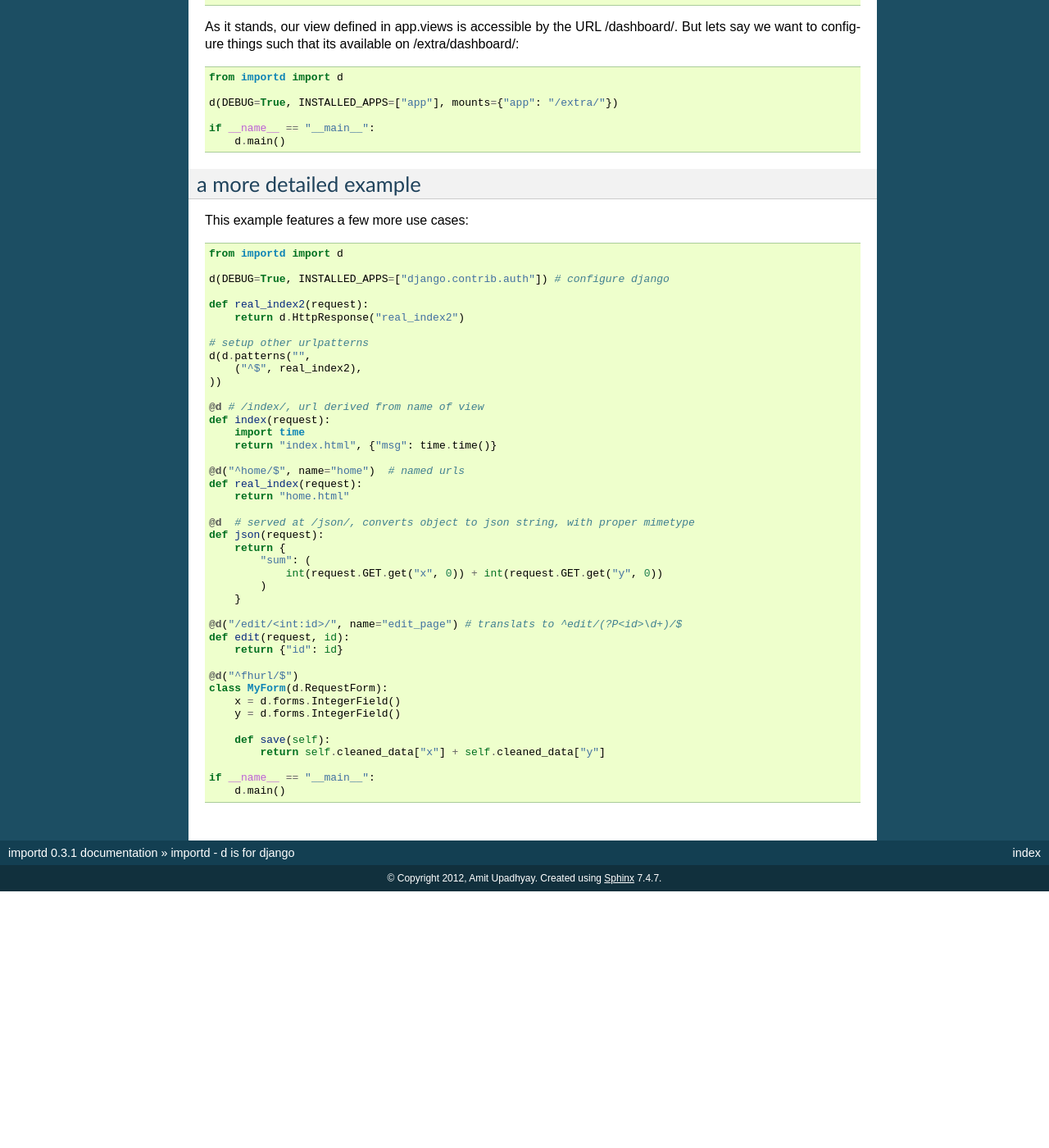
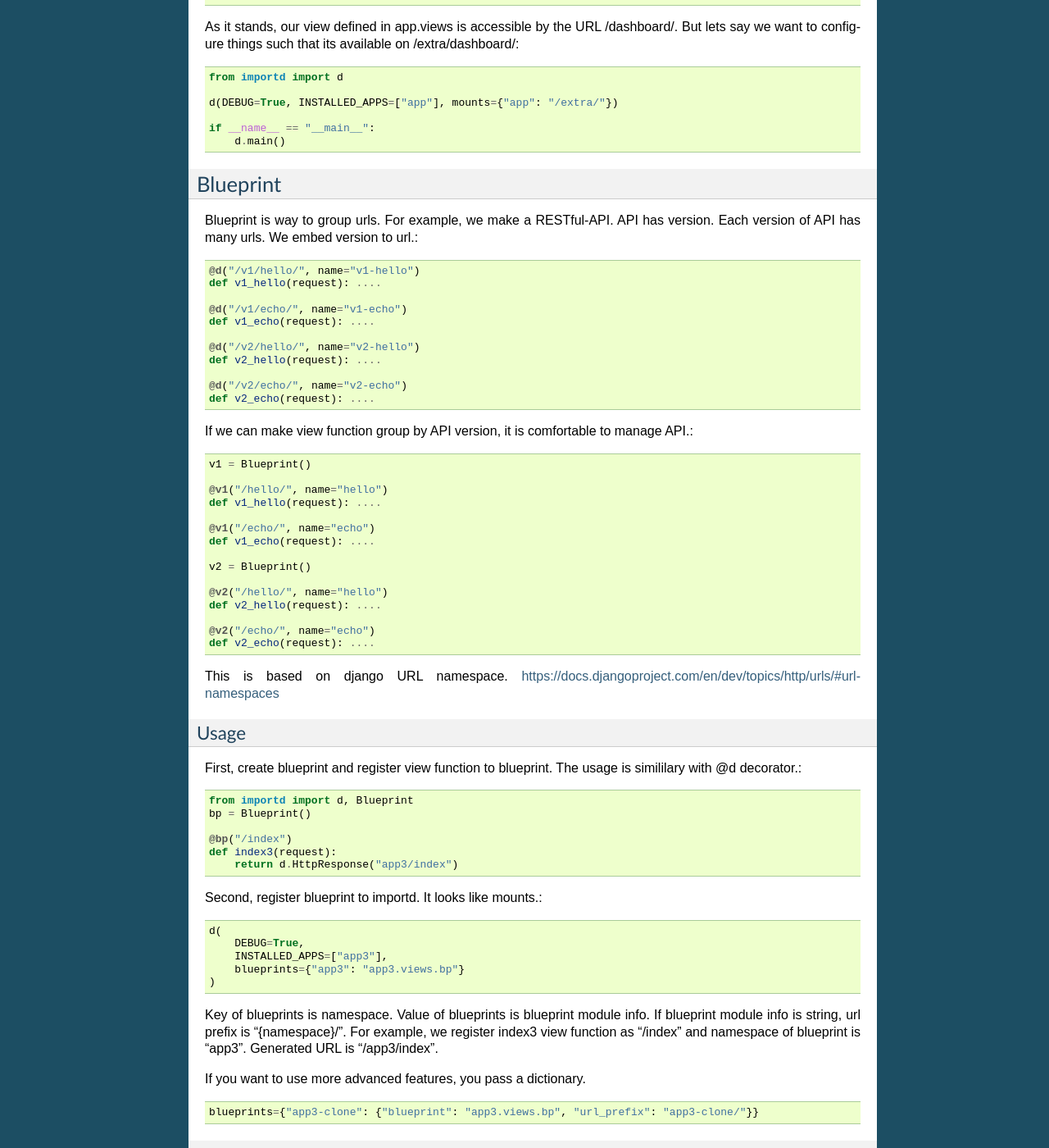
Before and after one commit to amitu/importd, a Sphinx documentation site: the page built from docs/source/index.rst, in a window 1280 px wide and 1400 px high, scrolled down 7865 px. Shown: the whole window at 82% size. Built offline with Sphinx 7.4.7, drawn with Linux system fonts in a browser that asks for light colours; before the commit the page ends 8952 px from its top, so only the background shows below that.

Commit message:
add document of blueprint.

```diff
--- a/docs/source/index.rst
+++ b/docs/source/index.rst
@@ -511,6 +511,76 @@ on /extra/dashboard/::
     if __name__ == "__main__":
         d.main()
 
+Blueprint
+---------
+Blueprint is way to group urls.
+For example, we make a RESTful-API.
+API has version. Each version of API has many urls. We embed version to url.::
+
+    @d("/v1/hello/", name="v1-hello")
+    def v1_hello(request): ....
+
+    @d("/v1/echo/", name="v1-echo")
+    def v1_echo(request): ....
+
+    @d("/v2/hello/", name="v2-hello")
+    def v2_hello(request): ....
+
+    @d("/v2/echo/", name="v2-echo")
+    def v2_echo(request): ....
+
+If we can make view function group by API version, it is comfortable to manage API.::
+
+    v1 = Blueprint()
+
+    @v1("/hello/", name="hello")
+    def v1_hello(request): ....
+
+    @v1("/echo/", name="echo")
+    def v1_echo(request): ....
+
+    v2 = Blueprint()
+
+    @v2("/hello/", name="hello")
+    def v2_hello(request): ....
+
+    @v2("/echo/", name="echo")
+    def v2_echo(request): ....
+
+This is based on django URL namespace.
+https://docs.djangoproject.com/en/dev/topics/http/urls/#url-namespaces
+
+
+Usage
+=====
+First, create blueprint and register view function to blueprint.
+The usage is simililary with @d decorator.::
+
+    from importd import d, Blueprint
+    bp = Blueprint()
+
+    @bp("/index")
+    def index3(request):
+        return d.HttpResponse("app3/index")
+
+Second, register blueprint to importd. It looks like mounts.::
+
+    d(
+        DEBUG=True,
+        INSTALLED_APPS=["app3"],
+        blueprints={"app3": "app3.views.bp"}
+    )
+
+Key of blueprints is namespace. Value of blueprints is blueprint module info.
+If blueprint module info is string, url prefix is "{namespace}/".
+For example, we register index3 view function as "/index" and namespace of blueprint is "app3".
+Generated URL is "/app3/index".
+
+If you want to use more advanced features, you pass a dictionary. ::
+
+    blueprints={"app3-clone": {"blueprint": "app3.views.bp", "url_prefix": "app3-clone/"}}
+
+
 
 a more detailed example
 -----------------------
```
